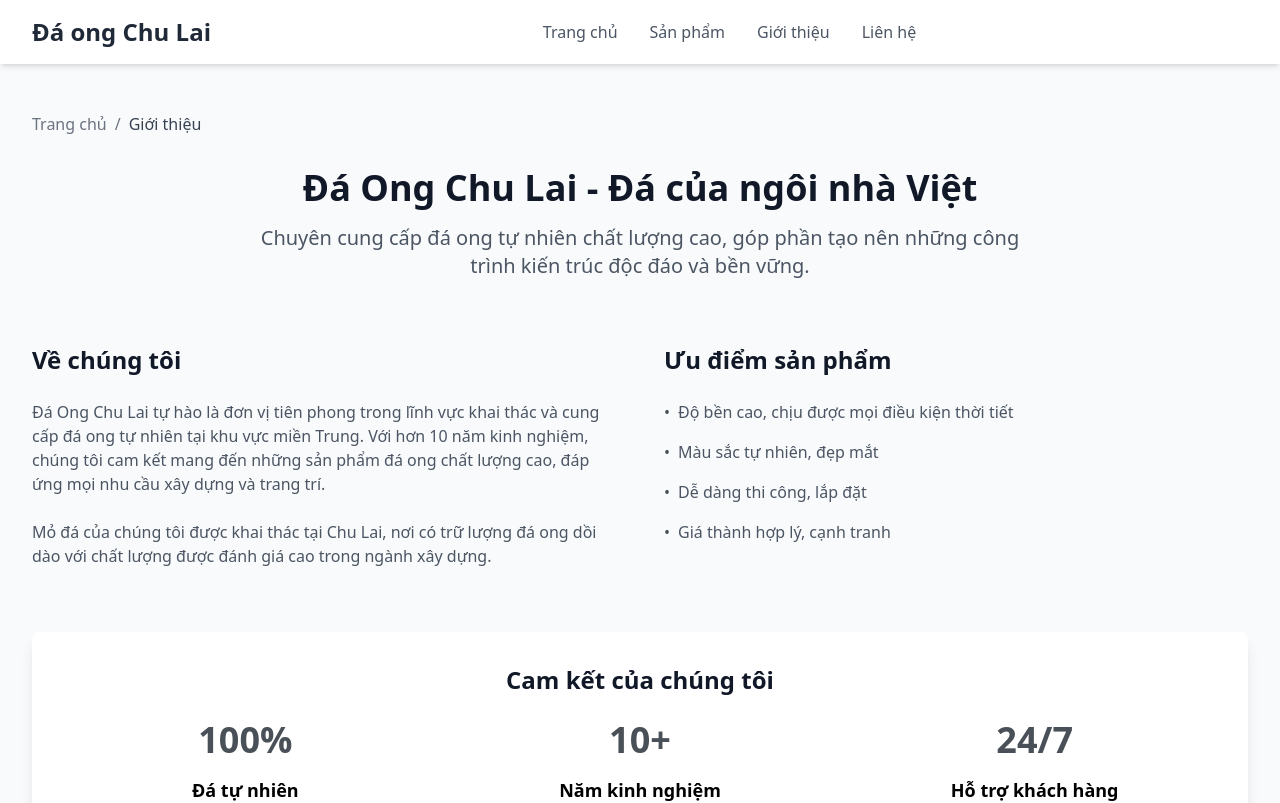
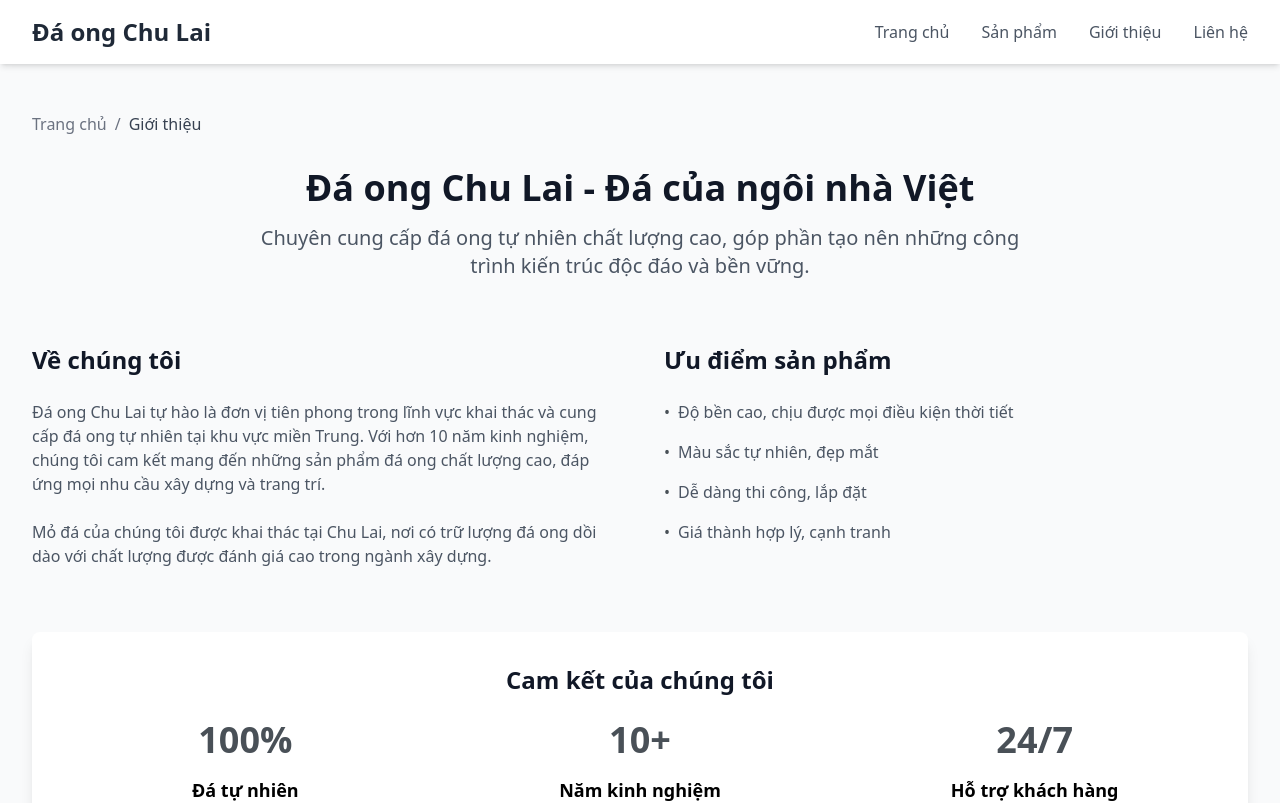
Before and after one commit to phanngotuankiet/daongchulai, a React (Vite) app: page /about in a window 1280 px wide. Shown: the top 803 px of the page. Built offline with nearby package versions, Linux system fonts and the light colour scheme.

Commit message:
resize window responsive effect

```diff
--- a/src/components/layout/Header.tsx
+++ b/src/components/layout/Header.tsx
@@ -1,9 +1,11 @@
-import { useState } from 'react';
-import { Link } from 'react-router-dom';
-import { Bars3Icon } from '@heroicons/react/24/outline';
+import { useState } from "react";
+import { Link } from "react-router-dom";
+import { Bars3Icon } from "@heroicons/react/24/outline";
+import { useWindowSize } from "../../hooks/useWindowSize";
 
 const Header = () => {
   const [isMenuOpen, setIsMenuOpen] = useState(false);
+  const { width } = useWindowSize();
 
   return (
     <header className="bg-white shadow-md sticky top-0 z-50 transition-shadow duration-300">
@@ -33,6 +35,7 @@ const Header = () => {
           </nav>
 
           {/* Icons */}
+          {width < 768 && (
           <div className="flex items-center space-x-4">
             {/* <button className="text-gray-600 hover:text-gray-900">
               <MagnifyingGlassIcon className="h-6 w-6" />
@@ -44,25 +47,38 @@ const Header = () => {
               className="md:hidden text-gray-600 hover:text-gray-900"
               onClick={() => setIsMenuOpen(!isMenuOpen)}
             >
-              <Bars3Icon className="h-6 w-6" />
-            </button>
-          </div>
+                <Bars3Icon className="h-6 w-6" />
+              </button>
+            </div>
+          )}
         </div>
 
         {/* Mobile Navigation */}
         {isMenuOpen && (
           <div className="md:hidden">
             <div className="px-2 pt-2 pb-3 space-y-1 sm:px-3">
-              <Link to="/" className="block px-3 py-2 text-gray-600 hover:text-gray-900">
+              <Link
+                to="/"
+                className="block px-3 py-2 text-gray-600 hover:text-gray-900"
+              >
                 Trang chủ
               </Link>
-              <Link to="/products" className="block px-3 py-2 text-gray-600 hover:text-gray-900">
+              <Link
+                to="/products"
+                className="block px-3 py-2 text-gray-600 hover:text-gray-900"
+              >
                 Sản phẩm
               </Link>
-              <Link to="/about" className="block px-3 py-2 text-gray-600 hover:text-gray-900">
+              <Link
+                to="/about"
+                className="block px-3 py-2 text-gray-600 hover:text-gray-900"
+              >
                 Giới thiệu
               </Link>
-              <Link to="/contact" className="block px-3 py-2 text-gray-600 hover:text-gray-900">
+              <Link
+                to="/contact"
+                className="block px-3 py-2 text-gray-600 hover:text-gray-900"
+              >
                 Liên hệ
               </Link>
             </div>
--- /dev/null
+++ b/src/hooks/useWindowSize.ts
@@ -0,0 +1,24 @@
+import { useEffect, useState } from "react";
+
+export function useWindowSize() {
+    const [windowSize, setWindowSize] = useState({
+      width: window.innerWidth,
+      height: window.innerHeight,
+    });
+
+    useEffect(() => {
+      const handleResize = () => {
+        setWindowSize({
+          width: window.innerWidth,
+          height: window.innerHeight,
+        });
+      };
+
+      window.addEventListener('resize', handleResize);
+
+      // Cleanup
+      return () => window.removeEventListener('resize', handleResize);
+    }, []);
+
+    return windowSize;
+  }
--- a/src/pages/About.tsx
+++ b/src/pages/About.tsx
@@ -23,7 +23,7 @@ const About = () => {
           className="text-center mb-16"
         >
           <h1 className="text-4xl font-bold text-gray-900 mb-4">
-            Đá Ong Chu Lai - Đá của ngôi nhà Việt
+            Đá ong Chu Lai - Đá của ngôi nhà Việt
           </h1>
           <p className="text-xl text-gray-600 max-w-3xl mx-auto">
             Chuyên cung cấp đá ong tự nhiên chất lượng cao, góp phần tạo nên những công trình kiến trúc độc đáo và bền vững.
@@ -40,7 +40,7 @@ const About = () => {
           >
             <h2 className="text-2xl font-semibold text-gray-900">Về chúng tôi</h2>
             <p className="text-gray-600">
-              Đá Ong Chu Lai tự hào là đơn vị tiên phong trong lĩnh vực khai thác và cung cấp đá ong
+              Đá ong Chu Lai tự hào là đơn vị tiên phong trong lĩnh vực khai thác và cung cấp đá ong
               tự nhiên tại khu vực miền Trung. Với hơn 10 năm kinh nghiệm, chúng tôi cam kết mang đến
               những sản phẩm đá ong chất lượng cao, đáp ứng mọi nhu cầu xây dựng và trang trí.
             </p>
--- a/src/pages/Home.tsx
+++ b/src/pages/Home.tsx
@@ -23,7 +23,7 @@ const Home = () => {
               className="text-center"
             >
               <h1 className="text-4xl md:text-6xl font-bold text-white mb-6">
-                Đá Ong Chu Lai
+                Đá ong Chu Lai
               </h1>
               <p className="text-xl md:text-2xl text-gray-200 mb-8 max-w-3xl mx-auto">
                 Chất lượng tạo nên thương hiệu - Uy tín làm nên giá trị
```
